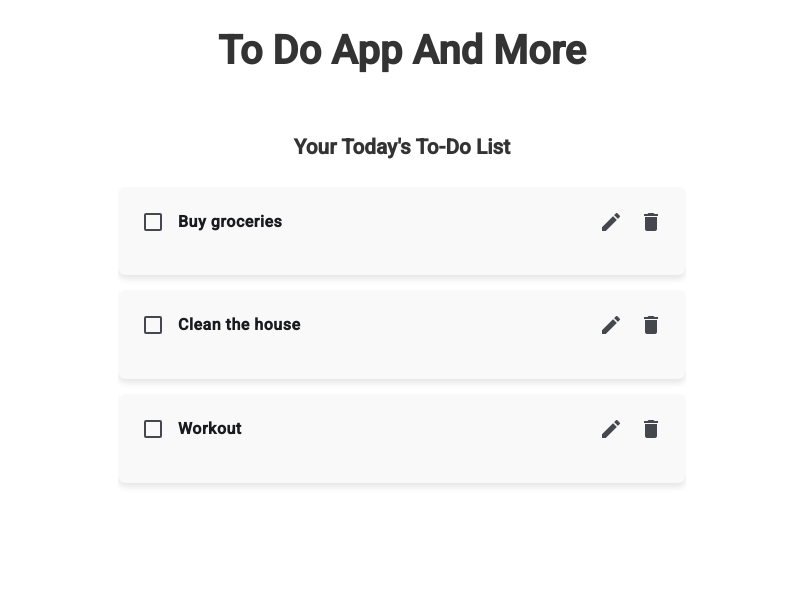
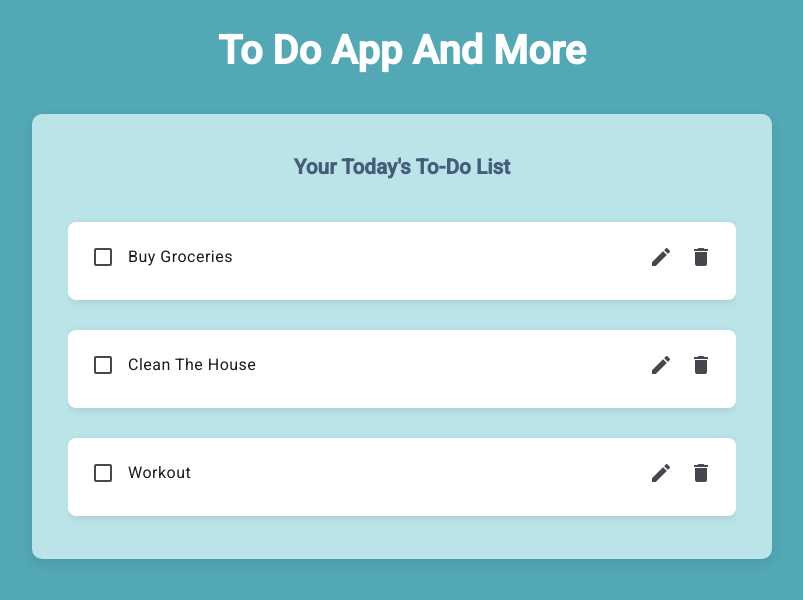
Before and after one commit to Nancy214/ToDo-App-And-More, an Angular app: page / in a window 1280 px wide. Shown: the top 600 px of the page, without its empty margins (238-1041 px from the left). Built offline with nearby package versions, Linux system fonts and the light colour scheme.

Commit message:
added color theme to the app

```diff
--- a/src/app/app.component.scss
+++ b/src/app/app.component.scss
@@ -2,5 +2,5 @@ h1 {
   font-size: 2.5rem;
   text-align: center;
   margin-bottom: 20px;
-  color: #333;
+  color: #fff;
 }
--- a/src/app/todo-list/todo-list.component.html
+++ b/src/app/todo-list/todo-list.component.html
@@ -11,7 +11,7 @@
         >
         </mat-checkbox>
         <div *ngIf="editingToDoId !== todo.id" class="todo-view">
-          <h5>{{ todo.title }}</h5>
+          <p>{{ todo.title }}</p>
           <div class="actions">
             <button
               mat-icon-button
--- a/src/app/todo-list/todo-list.component.scss
+++ b/src/app/todo-list/todo-list.component.scss
@@ -1,41 +1,52 @@
 .container {
-  max-width: 600px;
-  margin: 20px auto;
+  max-width: 700px;
+  margin: 40px auto;
   padding: 20px;
+  background-color: #bbe4e9;
+  border-radius: 10px;
+  box-shadow: 0 4px 12px rgba(0, 0, 0, 0.1);
 }
 h3 {
   font-size: 1.3rem;
   text-align: center;
   margin-bottom: 20px;
-  color: #333;
+  color: #455d7a;
 }
 
 mat-card {
-  margin-bottom: 15px;
+  margin: 15px 0;
   padding: 15px;
-  background-color: #f9f9f9;
+  background-color: #ffffff;
   border-radius: 8px;
-  box-shadow: 0 4px 6px rgba(0, 0, 0, 0.1);
+  box-shadow: 0 2px 8px rgba(0, 0, 0, 0.1);
+  transition: box-shadow 0.3s ease;
   display: flex;
   flex-direction: row;
+
+  &:hover {
+    box-shadow: 0 4px 16px rgba(0, 0, 0, 0.15);
+  }
+
+  &.completed {
+    text-decoration: line-through;
+    opacity: 0.7;
+    color: #999;
+  }
 }
 
 mat-checkbox {
   margin-right: 5px;
 }
 
-.completed {
-  text-decoration: line-through;
-  color: #999;
-}
-
 .todo-view {
   display: contents;
 }
 
-.todo-view h5 {
+.todo-view p {
   font-size: 1rem;
   margin-top: 8px;
+  text-transform: capitalize;
+  transition: color 0.3s;
 }
 
 .actions {
--- a/src/styles.scss
+++ b/src/styles.scss
@@ -1,4 +1,4 @@
 /* You can add global styles to this file, and also import other style files */
 
 html, body { height: 100%; }
-body { margin: 0; font-family: Roboto, "Helvetica Neue", sans-serif; }
+body { margin: 0; font-family: Roboto, "Helvetica Neue", sans-serif; background-color: #53a8b6; }
```
